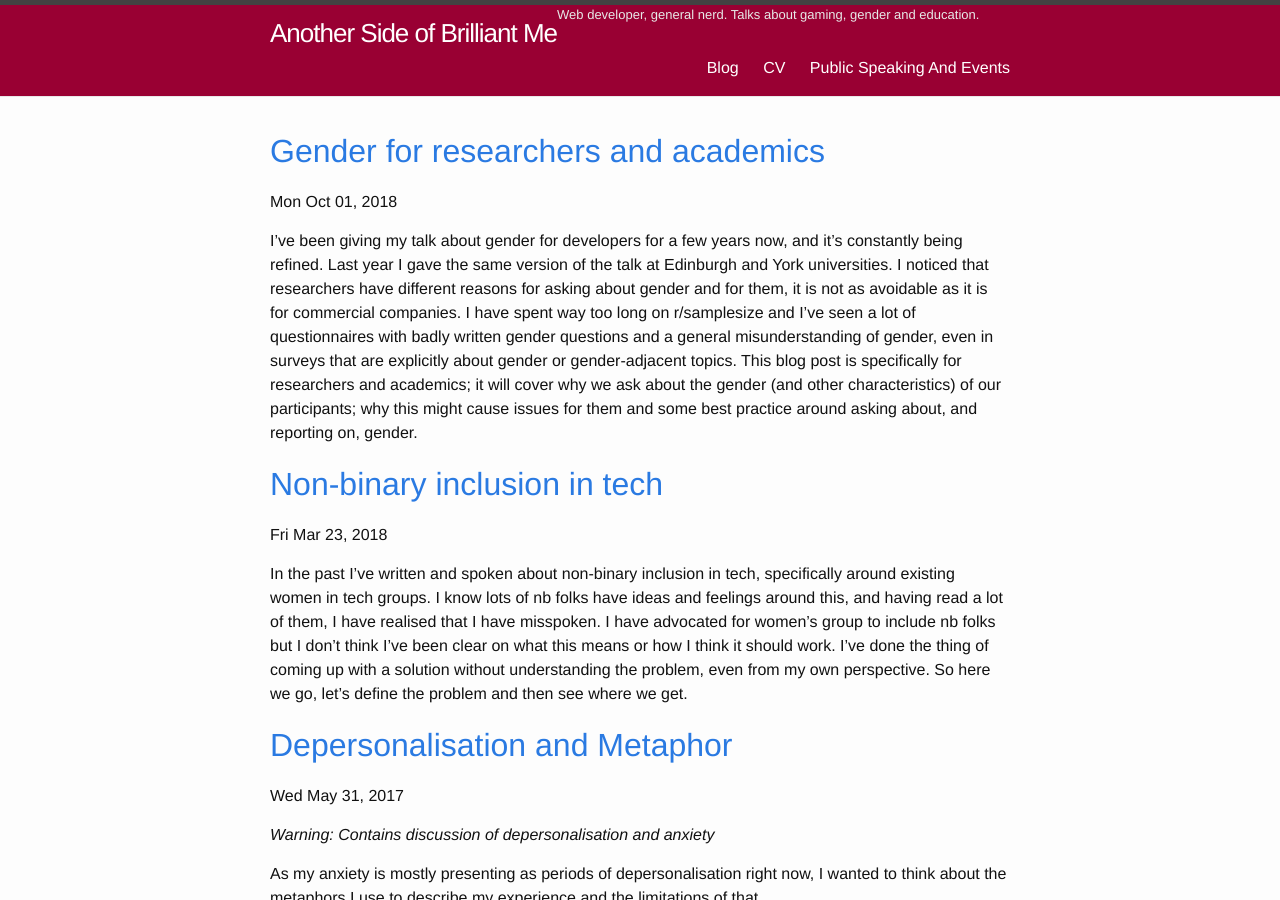
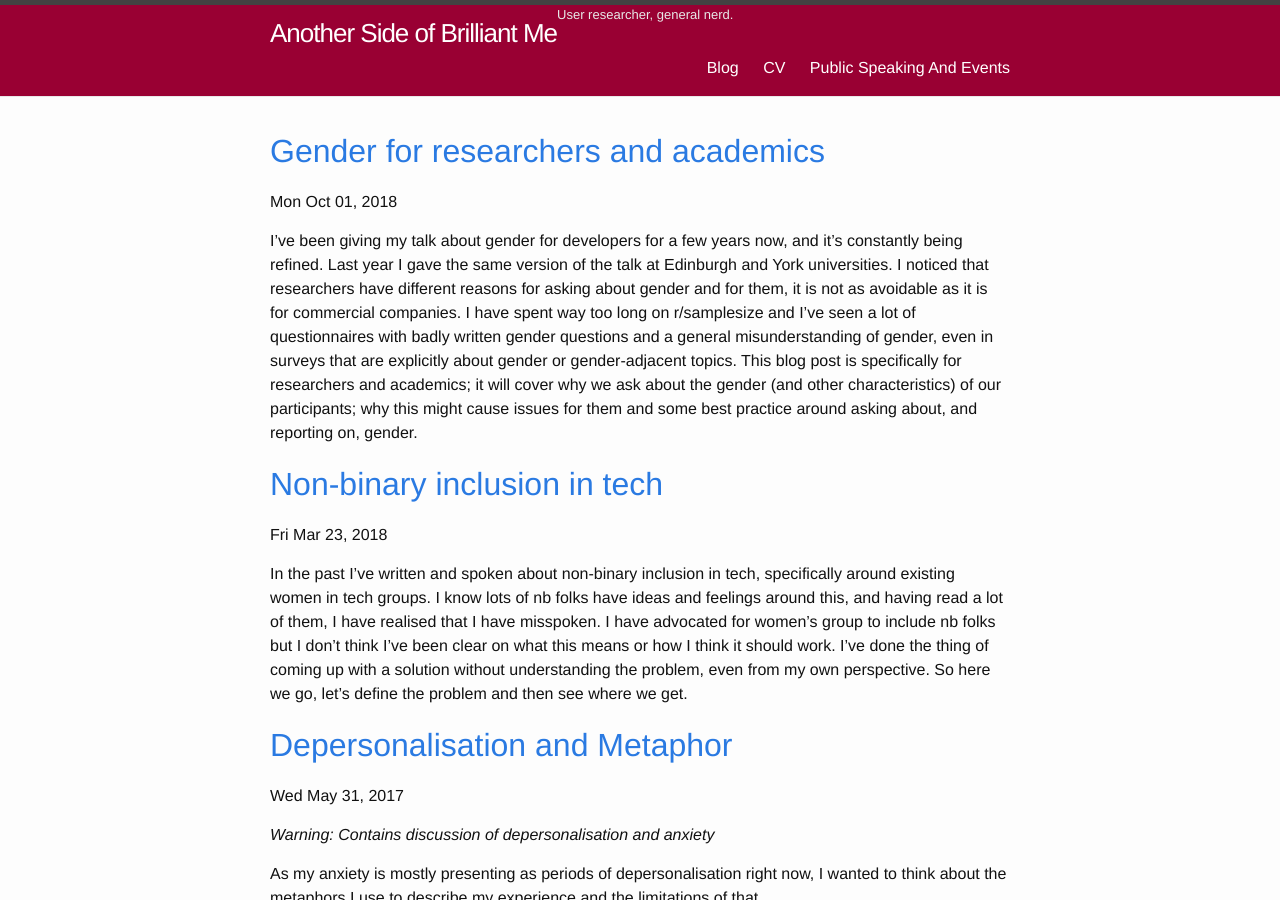
Before and after one commit to kitation/kitation.github.io, a Jekyll site: the page built from index.html, in a window 1280 px wide and 900 px high. Built offline with Jekyll 4.4.1, drawn with Linux system fonts in a browser that asks for light colours; the list of posts is cut into pages by our own code.

Commit message:
Update _config.yml

```diff
--- a/_config.yml
+++ b/_config.yml
@@ -1,6 +1,6 @@
 # Site settings
 title: Another Side of Brilliant Me
-subtitle: "Web developer, general nerd. Talks about gaming, gender and education."
+subtitle: "User researcher, general nerd."
 email: chad@kitation.co.uk
 description:
 baseurl: "" # the subpath of your site, e.g. /blog/
```
